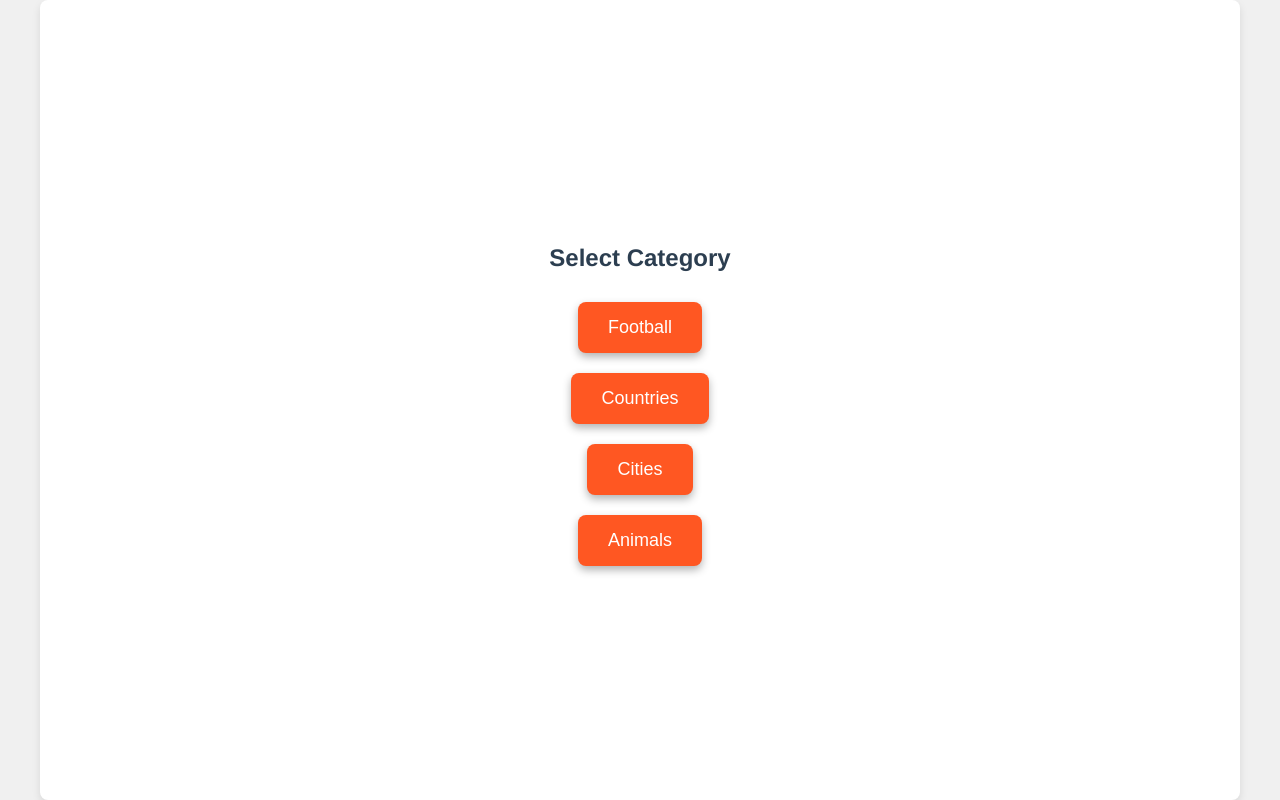
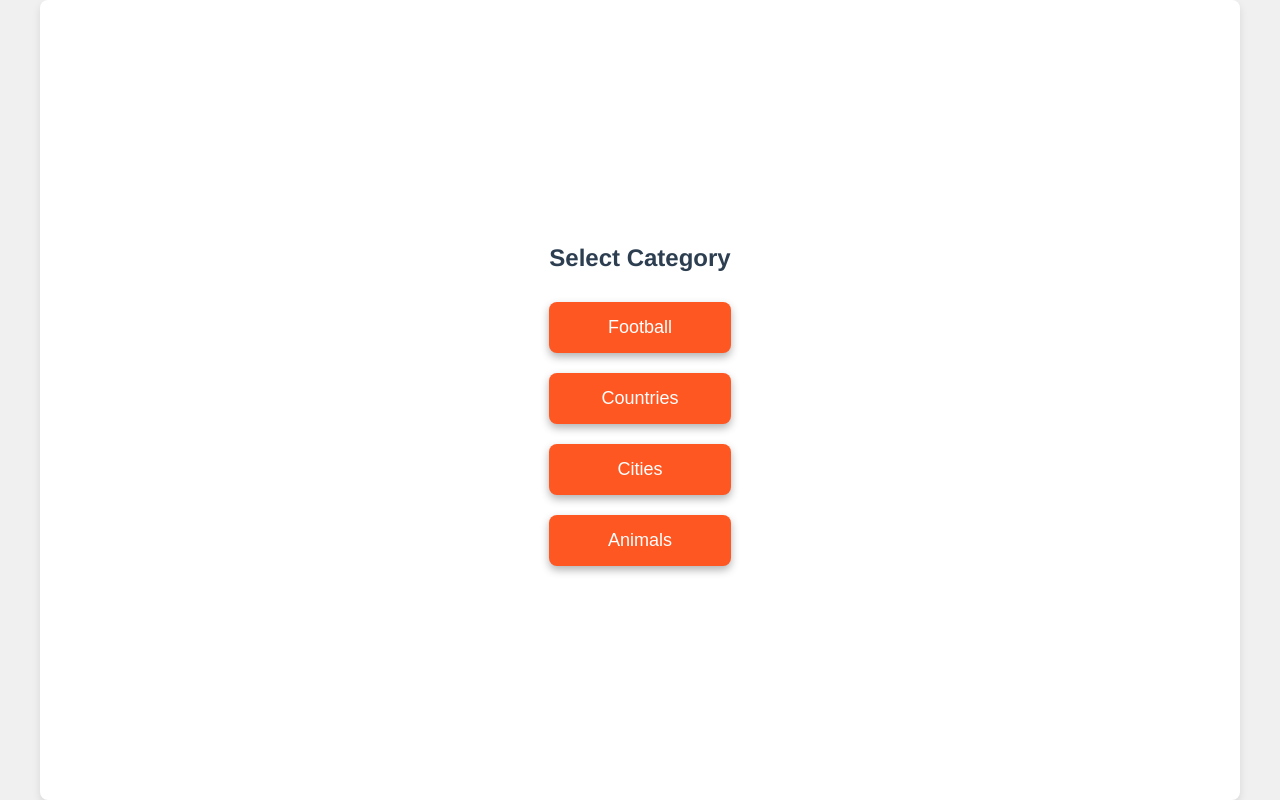
Before and after one commit to joseph-johnson27001/word-scramble, a Vue app: page / in a window 1280 px wide. Both pictures are taken after a click on the button "Start Game". Built offline with nearby package versions, Linux system fonts and the light colour scheme.

Commit message:
Select Category Button update

```diff
--- a/src/components/CategorySelection.vue
+++ b/src/components/CategorySelection.vue
@@ -32,4 +32,8 @@ export default {
   flex-direction: column;
   align-items: center;
 }
+
+button {
+  width: 100%;
+}
 </style>
```
